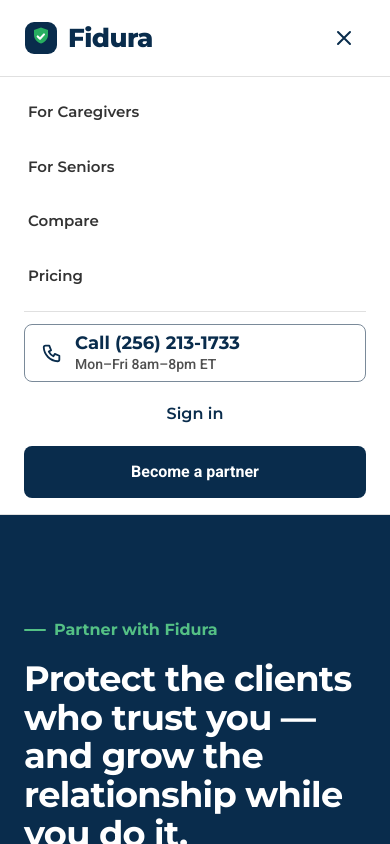
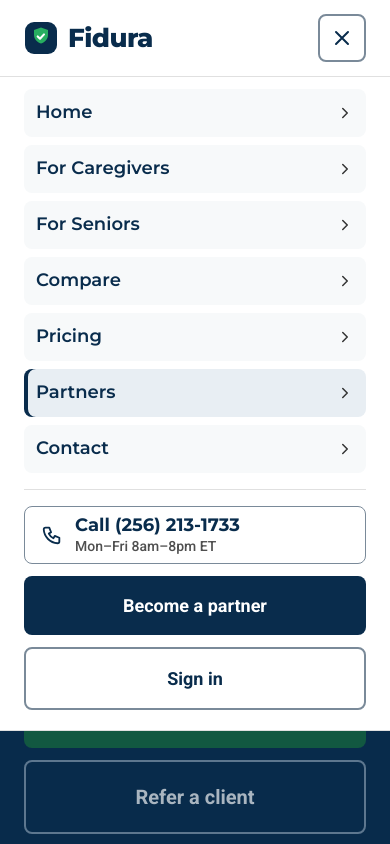
Before and after one commit to TeamCuro/web, a Next.js app: page /partners in a window 390 px wide. Both pictures are taken after a click on the button "Open menu". Shown: the top 844 px of the page. Built offline with nearby package versions, Linux system fonts and the light colour scheme.

Commit message:
fe 113 updates

```diff
--- a/app/contact/page.tsx
+++ b/app/contact/page.tsx
@@ -14,7 +14,7 @@ export const metadata: Metadata = {
 export default function ContactPage() {
   return (
     <div className="curopay-site">
-      <Header />
+      <Header active="/contact" />
       <main id="main" tabIndex={-1}>
         {/* HERO */}
         <section className="hero" style={{ paddingBottom: 40 }}>
--- a/app/globals.css
+++ b/app/globals.css
@@ -920,25 +920,28 @@ p a:not(.btn), label a:not(.btn) { text-decoration-line: underline; text-underli
 /* ==========================================================================
    Mobile navigation (hamburger + slide-down panel)
    ========================================================================== */
+/* FE-113: phone menu */
 .nav-toggle {
   display: none;
   align-items: center;
   justify-content: center;
-  width: 44px;
-  height: 44px;
-  border: none;
-  background: transparent;
+  width: 48px;
+  height: 48px;
+  border: 2px solid var(--border-ui);
+  background: #fff;
   color: var(--color-primary);
   cursor: pointer;
-  border-radius: var(--radius-sm);
+  border-radius: 8px;
 }
 .nav-toggle:hover { background: var(--color-primary-50); }
 .nav-toggle svg { width: 24px; height: 24px; }
-.mobile-nav { display: none; border-top: 1px solid var(--border-default); background: #fff; }
-.mobile-nav .nav-links { flex-direction: column; align-items: stretch; gap: 8px; padding: 12px 0; }
-.mobile-nav .nav-links a { display: flex; align-items: center; min-height: 44px; padding: 12px 4px; }
-.mobile-nav .nav-signin { display: flex; align-items: center; justify-content: center; min-height: 44px; }
-.mobile-nav .nav-right { flex-direction: column; align-items: stretch; gap: 10px; padding: 12px 0 16px; border-top: 1px solid var(--border-default); }
+/* Overlay below the bar; the box-shadow (offset = spread) is a scrim that starts at the panel's top edge. */
+.mobile-nav { display: none; position: absolute; top: 100%; left: 0; right: 0; background: #fff; border-top: 1px solid var(--border-default); border-bottom: 1px solid var(--border-default); max-height: calc(100dvh - var(--nav-h)); overflow-y: auto; overscroll-behavior: contain; box-shadow: 0 100vh 0 100vh rgba(9,44,76,.35); }
+.mobile-nav .nav-links { flex-direction: column; align-items: stretch; gap: 8px; padding: 12px 0 16px; }
+.mobile-nav .nav-links a { display: flex; justify-content: space-between; align-items: center; width: 100%; min-height: 48px; padding: 0 12px; border-radius: 8px; font: 600 18px/1.2 var(--font-heading); color: var(--color-primary); background: #F7F9FA; white-space: normal; box-shadow: none; }
+.mobile-nav .nav-links a:hover { background: var(--color-primary-50); }
+.mobile-nav .nav-links a[aria-current="page"] { background: var(--color-primary-50); box-shadow: inset 4px 0 0 var(--color-primary); border-radius: 8px; }
+.mobile-nav .nav-right { flex-direction: column; align-items: stretch; gap: 12px; padding: 16px 0 20px; border-top: 1px solid var(--border-default); }
 .mobile-nav .nav-right .btn { width: 100%; }
 
 @media (max-width: 900px) {
--- a/components/Header.tsx
+++ b/components/Header.tsx
@@ -13,11 +13,39 @@ const navLinks: { label: string; short?: string; href: string }[] = [
   { label: "Pricing", href: "/pricing" },
 ];
 
+// Phone menu (FE-113): full labels plus Home, Partners and Contact.
+const menuLinks: { label: string; href: string }[] = [
+  { label: "Home", href: "/" },
+  ...navLinks.map(({ label, href }) => ({ label, href })),
+  { label: "Partners", href: "/partners" },
+  { label: "Contact", href: "/contact" },
+];
+
 interface HeaderProps {
   active?: string;
   ctaLabel?: string;
   ctaHref?: string;
   onCtaClick?: () => void;
+}
+
+function ChevronRightIcon() {
+  return (
+    <svg
+      width="18"
+      height="18"
+      viewBox="0 0 24 24"
+      fill="none"
+      stroke="currentColor"
+      strokeWidth="2"
+      strokeLinecap="round"
+      strokeLinejoin="round"
+      aria-hidden="true"
+      focusable="false"
+      style={{ color: "var(--fg-2)", flex: "none" }}
+    >
+      <path d="M9 6l6 6-6 6" />
+    </svg>
+  );
 }
 
 export default function Header({
@@ -27,18 +55,68 @@ export default function Header({
   onCtaClick,
 }: HeaderProps) {
   const [open, setOpen] = useState(false);
+  const headerRef = useRef<HTMLElement>(null);
   const toggleRef = useRef<HTMLButtonElement>(null);
+  const panelRef = useRef<HTMLDivElement>(null);
 
-  // Escape closes the open mobile menu and returns focus to the toggle.
+  // Keyboard while open: focus the first link, Escape closes, Tab/Shift+Tab stay inside [toggle, ...panel].
   useEffect(() => {
     if (!open) return;
+    const firstLink = () => panelRef.current?.querySelector<HTMLElement>(".nav-links a[href]") ?? null;
+    firstLink()?.focus();
+
     function onKeyDown(event: KeyboardEvent) {
-      if (event.key !== "Escape") return;
-      setOpen(false);
-      toggleRef.current?.focus();
+      if (event.key === "Escape") {
+        setOpen(false);
+        toggleRef.current?.focus();
+        return;
+      }
+      if (event.key !== "Tab") return;
+      const toggle = toggleRef.current;
+      const panel = panelRef.current;
+      if (!toggle || !panel) return;
+      const items: HTMLElement[] = [
+        toggle,
+        ...Array.from(panel.querySelectorAll<HTMLElement>("a[href], button:not([disabled])")),
+      ];
+      const index = items.indexOf(document.activeElement as HTMLElement);
+      event.preventDefault();
+      if (index === -1) {
+        firstLink()?.focus();
+        return;
+      }
+      const next = event.shiftKey
+        ? (index - 1 + items.length) % items.length
+        : (index + 1) % items.length;
+      items[next].focus();
     }
     document.addEventListener("keydown", onKeyDown);
     return () => document.removeEventListener("keydown", onKeyDown);
+  }, [open]);
+
+  // While open: lock page scroll, close past 900px, close on pointerdown outside the header.
+  useEffect(() => {
+    if (!open) return;
+    const root = document.documentElement;
+    const prevOverflow = root.style.overflow;
+    root.style.overflow = "hidden";
+
+    const mql = window.matchMedia("(min-width: 901px)");
+    function onViewportChange(event: MediaQueryListEvent) {
+      if (event.matches) setOpen(false);
+    }
+    mql.addEventListener("change", onViewportChange);
+
+    function onPointerDown(event: PointerEvent) {
+      if (!headerRef.current?.contains(event.target as Node)) setOpen(false);
+    }
+    document.addEventListener("pointerdown", onPointerDown);
+
+    return () => {
+      root.style.overflow = prevOverflow;
+      mql.removeEventListener("change", onViewportChange);
+      document.removeEventListener("pointerdown", onPointerDown);
+    };
   }, [open]);
 
   const cta = onCtaClick ? (
@@ -52,7 +130,7 @@ export default function Header({
   );
 
   return (
-    <header className="site-nav">
+    <header className="site-nav" ref={headerRef}>
       <div className="wrap nav-inner">
         <Link className="brand" href="/" aria-label="Fidura home">
           <svg className="brand-mark" viewBox="0 0 34 34" fill="none" aria-hidden="true" focusable="false">
@@ -103,26 +181,24 @@ export default function Header({
           {open ? <CloseIcon /> : <MenuIcon />}
         </button>
       </div>
-      <div id="mobile-nav" className={`mobile-nav${open ? " open" : ""}`}>
+      <div id="mobile-nav" ref={panelRef} className={`mobile-nav${open ? " open" : ""}`}>
         <div className="wrap">
           <ul className="nav-links">
-            {navLinks.map((link) => (
+            {menuLinks.map((link) => (
               <li key={link.href}>
                 <Link href={link.href} aria-current={active === link.href ? "page" : undefined} onClick={() => setOpen(false)}>
                   {link.label}
+                  <ChevronRightIcon />
                 </Link>
               </li>
             ))}
           </ul>
           <div className="nav-right">
             <PhoneLink placement="mobile_menu" block />
-            <a className="nav-signin" href="https://app.getcuro.com/login">
-              Sign in
-            </a>
             {onCtaClick ? (
               <button
                 type="button"
-                className="btn btn-primary btn-sm"
+                className="btn btn-primary"
                 onClick={() => {
                   setOpen(false);
                   onCtaClick();
@@ -131,10 +207,13 @@ export default function Header({
                 {ctaLabel}
               </button>
             ) : (
-              <a className="btn btn-primary btn-sm" href={ctaHref}>
+              <a className="btn btn-primary" href={ctaHref} onClick={() => setOpen(false)}>
                 {ctaLabel}
               </a>
             )}
+            <a className="btn btn-outline" href="https://app.getcuro.com/login" onClick={() => setOpen(false)}>
+              Sign in
+            </a>
           </div>
         </div>
       </div>
--- a/components/PartnerNav.tsx
+++ b/components/PartnerNav.tsx
@@ -9,7 +9,7 @@ export default function PartnerNav() {
 
   return (
     <>
-      <Header ctaLabel="Become a partner" onCtaClick={() => setOpen(true)} />
+      <Header active="/partners" ctaLabel="Become a partner" onCtaClick={() => setOpen(true)} />
       <PartnerModal open={open} onClose={() => setOpen(false)} />
     </>
   );
```
